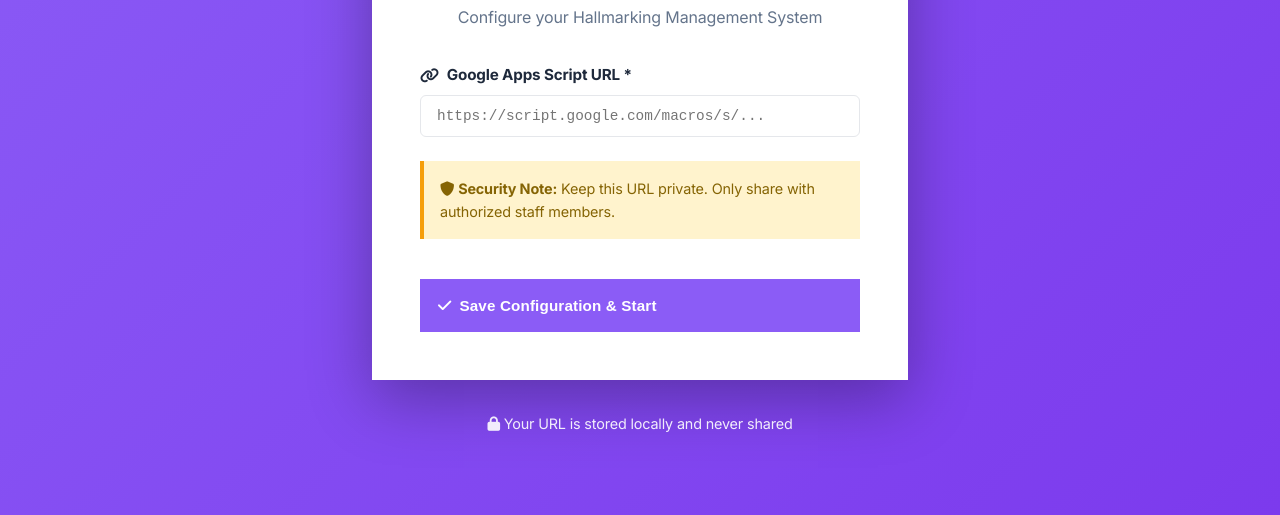
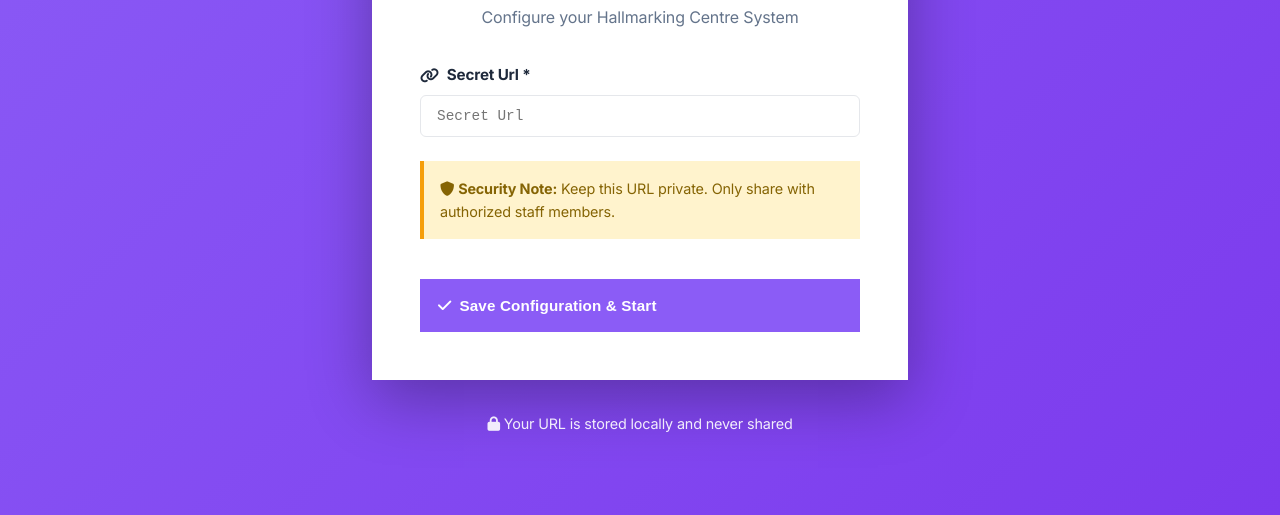
Before and after one commit to madhvansoni/maadhav, a plain HTML site: page jewellery/setup.html in a window 1280 px wide. Shown: the part 285-800 px from the top of the page. Drawn offline with nearby package versions, Linux system fonts and the light colour scheme.

Commit message:
Update setup.html

```diff
--- a/jewellery/setup.html
+++ b/jewellery/setup.html
@@ -3,7 +3,7 @@
 <head>
     <meta charset="UTF-8">
     <meta name="viewport" content="width=device-width, initial-scale=1.0">
-    <title>Setup - Hallmarking Management System</title>
+    <title>Setup - Hallmarking Centre System</title>
     <link rel="stylesheet" href="https://cdnjs.cloudflare.com/ajax/libs/font-awesome/6.0.0/css/all.min.css">
     <link rel="stylesheet" href="assets/css/style.css">
 </head>
@@ -15,15 +15,15 @@
                 <h1 style="margin: 0 0 0.5rem 0; color: var(--dark);">
                     <i class="fas fa-cog"></i> First Time Setup
                 </h1>
-                <p style="color: #64748b; margin: 0;">Configure your Hallmarking Management System</p>
+                <p style="color: #64748b; margin: 0;">Configure your Hallmarking Centre System</p>
             </div>
 
             <div class="form-group">
                 <label style="display: flex; align-items: center; gap: 0.5rem;">
-                    <i class="fas fa-link"></i> Google Apps Script URL *
+                    <i class="fas fa-link"></i> Secret Url *
                 </label>
                 <input type="url" id="webAppUrl" class="form-control"
-                       placeholder="https://script.google.com/macros/s/..."
+                       placeholder="Secret Url"
                        required
                        style="font-family: monospace; font-size: 0.9rem;">
             </div>
```
